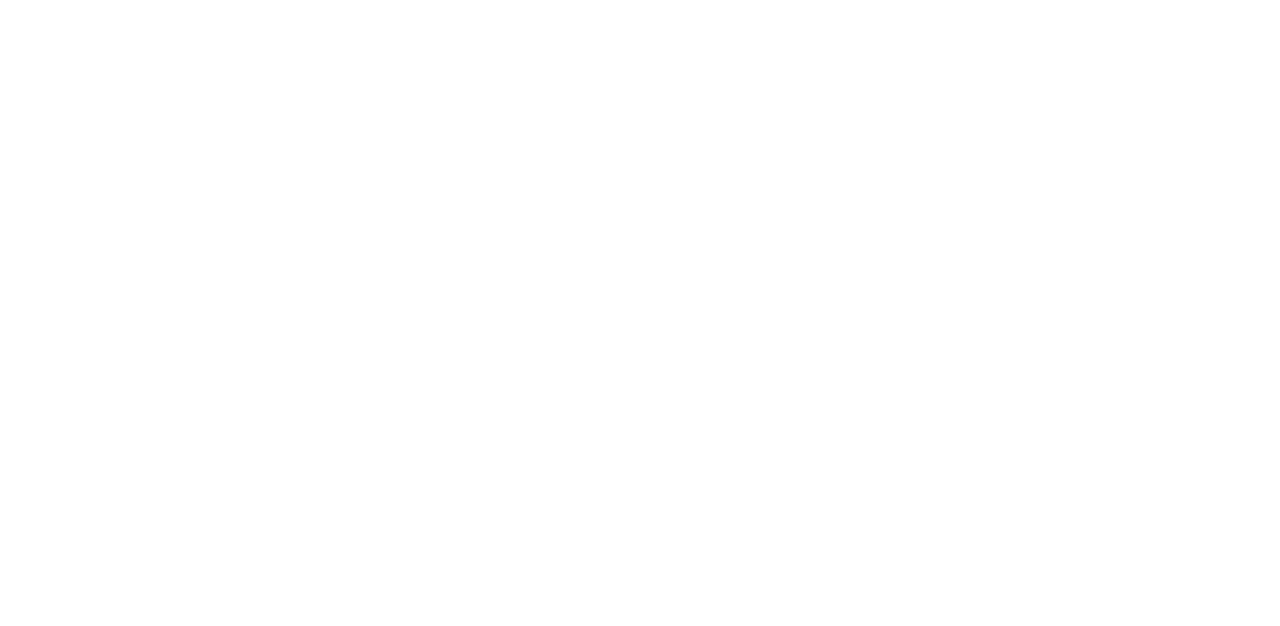
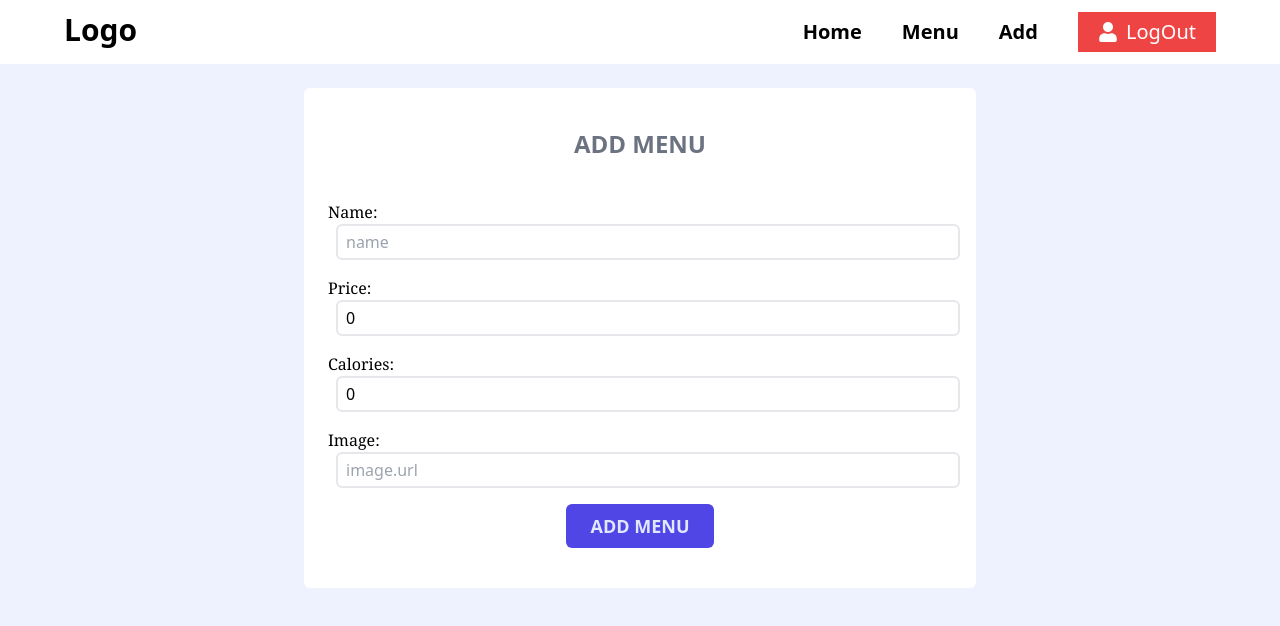
Before and after one commit to galihadityam1/restaurant-app, a React (Vite) app in the folder client/individual-project/: page /add-menu in a window 1280 px wide. Before the commit this address had no page. Shown: the top 626 px of the page. Built offline with nearby package versions, Linux system fonts and the light colour scheme; sample sign-in values are in the browser's storage; a web font is replaced by a local one.

Commit message:
added addMenu page

```diff
--- /dev/null
+++ b/client/individual-project/src/components/Form.jsx
@@ -0,0 +1,139 @@
+import React, { useEffect, useState } from "react";
+import BASE_URL from "../assets/constant";
+import Swal from "sweetalert2";
+import { useNavigate } from "react-router-dom";
+import axios from "axios";
+
+const Form = ({ menu }) => {
+  let navigate = useNavigate();
+  const [input, setInput] = useState({
+    name: "",
+    image: "",
+    price: 0,
+    calories: 0,
+  });
+
+  useEffect(() => {
+    if (menu) {
+      setInput(menu);
+    }
+  }, [menu]);
+
+  function handleInputChange(event) {
+    const { name, value } = event.target;
+    setInput({
+      ...input,
+      [name]: value,
+    });
+    console.log(input, "<<< ini input");
+  }
+
+  async function submitForm(event) {
+    let method = "post";
+    let url = `${BASE_URL}/menu`;
+    menu && menu ? (method = "put") : method;
+    menu && menu ? (url = `${BASE_URL}/menu/${menu.id}`) : url;
+    event.preventDefault();
+    try {
+      let token = localStorage.getItem("access_token");
+      let { data } = await axios({
+        method: method,
+        url: url,
+        data: input,
+        headers: {
+          Authorization: `Bearer ${token}`,
+        },
+      });
+      // console.log(data);
+
+      Swal.fire({
+        icon: "success",
+        title: data.message,
+        showConfirmButton: false,
+        timer: 1500,
+      });
+      navigate("/menu");
+    } catch (error) {
+      console.log(error);
+      Swal.fire({
+        icon: "error",
+        title: error.response,
+        showConfirmButton: false,
+        timer: 1500,
+      });
+    }
+  }
+  return (
+    <div>
+      <form onSubmit={submitForm}>
+        <div class="bg-indigo-50 min-h-screen md:px-20 pt-6">
+          <div class=" bg-white rounded-md px-6 py-10 max-w-2xl mx-auto">
+            <h1 class="text-center text-2xl font-bold text-gray-500 mb-10">
+              ADD MENU
+            </h1>
+            <div class="space-y-4">
+              <div>
+                <label for="title" class="text-lx font-serif">
+                  Name:
+                </label>
+                <input
+                  value={input.name}
+                  onChange={handleInputChange}
+                  type="text"
+                  placeholder="name"
+                  name="name"
+                  id="name"
+                  class="ml-2 w-full outline-none py-1 px-2 text-md border-2 rounded-md"
+                />
+              </div>
+              <div>
+                <label for="name" class="text-lx font-serif">
+                  Price:
+                </label>
+                <input
+                value={input.price}
+                onChange={handleInputChange}
+                  type="number"
+                  placeholder="price"
+                  name="price"
+                  class="ml-2 w-full outline-none py-1 px-2 text-md border-2 rounded-md"
+                />
+              </div>
+              <div>
+                <label for="email" class="text-lx font-serif">
+                  Calories:
+                </label>
+                <input
+                value={input.calories}
+                onChange={handleInputChange}
+                  type="number"
+                  placeholder="calories"
+                  name="calories"
+                  class="ml-2 w-full outline-none py-1 px-2 text-md border-2 rounded-md"
+                />
+              </div>
+              <div>
+                <label for="email" class="text-lx font-serif">
+                  Image:
+                </label>
+                <input
+                value={input.image}
+                onChange={handleInputChange}
+                  type="text"
+                  placeholder="image.url"
+                  name="image"
+                  class="ml-2 w-full outline-none py-1 px-2 text-md border-2 rounded-md"
+                />
+              </div>
+              <button type="submit" class=" px-6 py-2 mx-auto block rounded-md text-lg font-semibold text-indigo-100 bg-indigo-600  ">
+                ADD MENU
+              </button>
+            </div>
+          </div>
+        </div>
+      </form>
+    </div>
+  );
+};
+
+export default Form;
--- a/client/individual-project/src/components/Navbar.jsx
+++ b/client/individual-project/src/components/Navbar.jsx
@@ -12,9 +12,13 @@ const navbarList = [
     id: 2,
     name: "Menu",
     link: "/menu",
-  }
+  },
+  {
+    id: 3,
+    name: "Add",
+    link: "/add-menu",
+  },
 ];
-
 
 const Navbar = () => {
   let [nav, setNav] = useState(false);
@@ -43,8 +47,6 @@ const Navbar = () => {
                 </li>
               ))}
 
-
-
               {/* logout button */}
               <li>
                 <button
--- /dev/null
+++ b/client/individual-project/src/pages/AddMenu.jsx
@@ -0,0 +1,12 @@
+import React from "react";
+import Form  from "../components/Form";
+
+const AddMenu = () => {
+  return (
+    <div>
+      <Form/>
+    </div>
+  );
+};
+
+export default AddMenu;
--- a/client/individual-project/src/router.jsx
+++ b/client/individual-project/src/router.jsx
@@ -5,6 +5,7 @@ import Register from "./pages/Register";
 import HomePage from "./pages/HomePage";
 import Menus from "./pages/Menus";
 import Detail from "./pages/Detail";
+import AddMenu from "./pages/AddMenu";
 
 const router = createBrowserRouter([
   {
@@ -39,10 +40,13 @@ const router = createBrowserRouter([
         element: <Menus />,
       },
       {
+        path: "/add-menu",
+        element: <AddMenu />,
+      },
+      {
         path: "/menu/:id",
         element: <Detail />,
       },
-
     ],
   },
 ]);
```
Also changed, not shown: 1 other file (tests, documents, lock files or other folders). Lines whose indentation alone changed are shown as unchanged.
